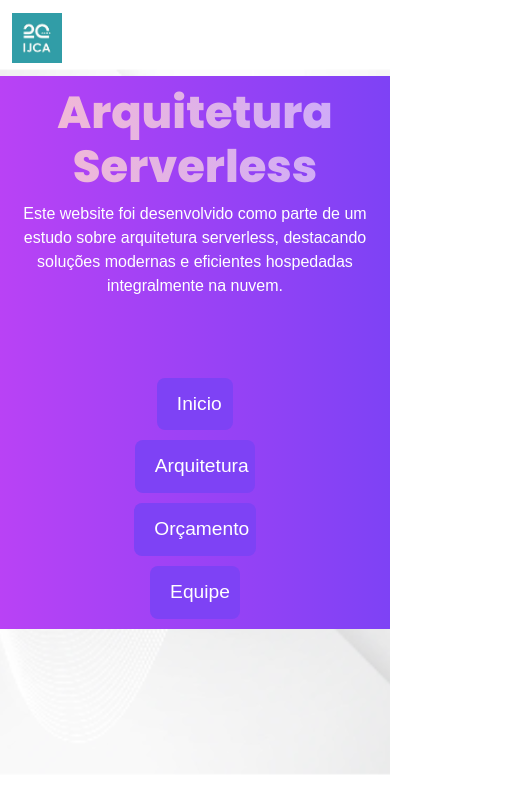
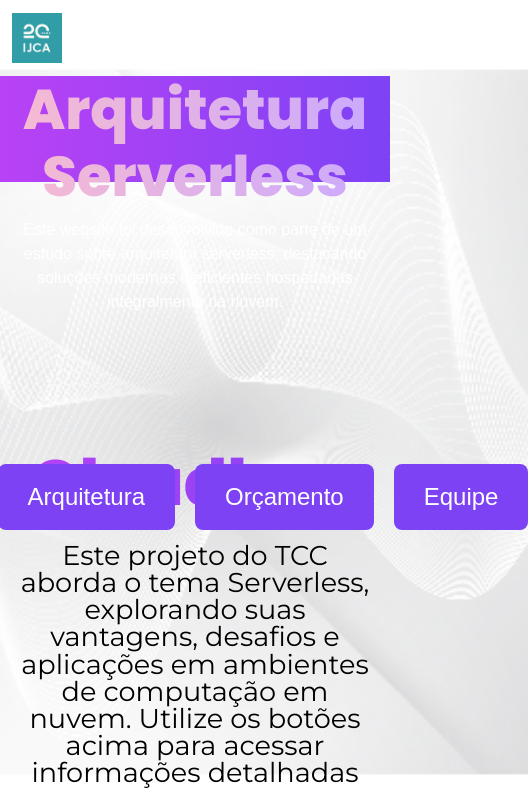
Before and after one commit to JamillyFernandes/ProjetoTcc, a plain HTML site: page index.html in a window 390 px wide. Shown: the top 788 px of the page, 528 px wide, since content can reach past the window. Drawn offline with nearby package versions, Linux system fonts and the light colour scheme.

Commit message:
Update style.css

```diff
--- a/style.css
+++ b/style.css
@@ -158,86 +158,3 @@ section.arquitetura p {
 .oncamento{
     margin-left:166px;
 }
-
-/* Medias */
-
-/* Mobile */
-
-@media only screen and (max-width: 768px) {
-  /* Garante que não haverá overflow horizontal */
-  html, body {
-    width: 100%;
-    overflow-x: hidden;
-  }
-
-  /* Reduz ligeiramente o tamanho global das fontes */
-  body {
-    font-size: 90%;
-  }
-
-  /* Header: mantém a mesma estrutura, mas com altura e espaçamentos adaptados */
-  header {
-    height: auto;
-    padding: 10px 0;
-  }
-
-  header h1,
-  header h2 {
-    /* Mantém o estilo, mas reduz um pouco para caber bem */
-    font-size: 2.8em;
-  }
-
-  /* Seções: diminui os espaçamentos sem alterar a estrutura */
-  section {
-    padding: 10px;
-  }
-
-  section h2 {
-    font-size: 3.2em;
-  }
-
-  /* Imagens: forçam o elemento a ocupar até 90% da largura da viewport */
-  img {
-    width: 90vw;
-    height: auto;
-    max-width: 100%;
-    display: block;
-    margin: 0 auto;
-  }
-
-  /* Conteúdo principal: diminui os espaçamentos verticais */
-  #content {
-    padding-top: 80px;
-    margin-top: 100px;
-  }
-
-  #content div p {
-    font-size: 1.5em;
-  }
-
-  /* Botões: mantêm a aparência desktop, mas organizados em coluna para evitar overflow */
-  .buttons {
-    display: flex;
-    flex-direction: column;
-    align-items: center;
-    gap: 10px;
-    margin-top: 80px;
-  }
-
-  .buttons button {
-    font-size: 1.2em;
-    padding: 12px 20px;
-    width: 90%;
-    max-width: 300px;
-  }
-
-  /* Navbar: garante que os logos e ícones se ajustem */
-  .navbar-brand img {
-    width: 25px;
-  }
-
-  /* Ajusta a margem de elementos específicos, se necessário */
-  .orcamento {
-    margin-left: 0;
-  }
-}
```
